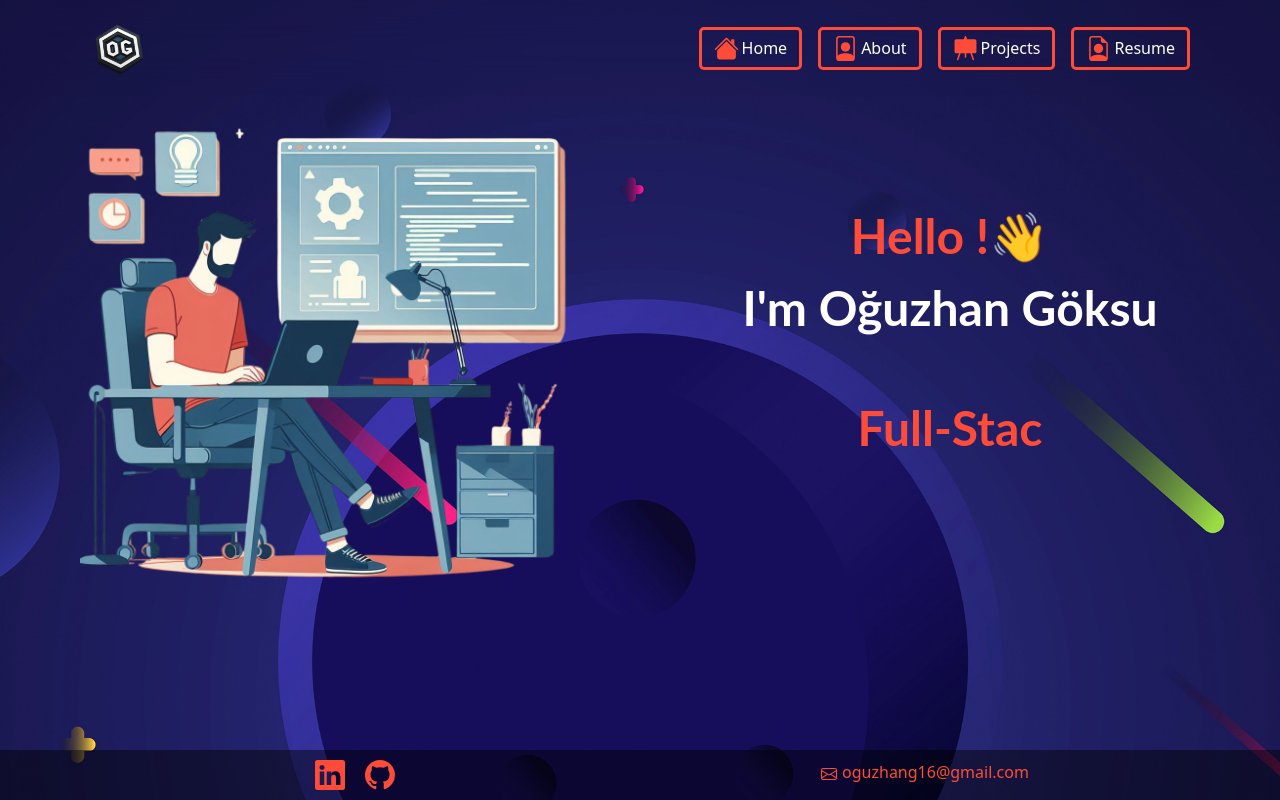
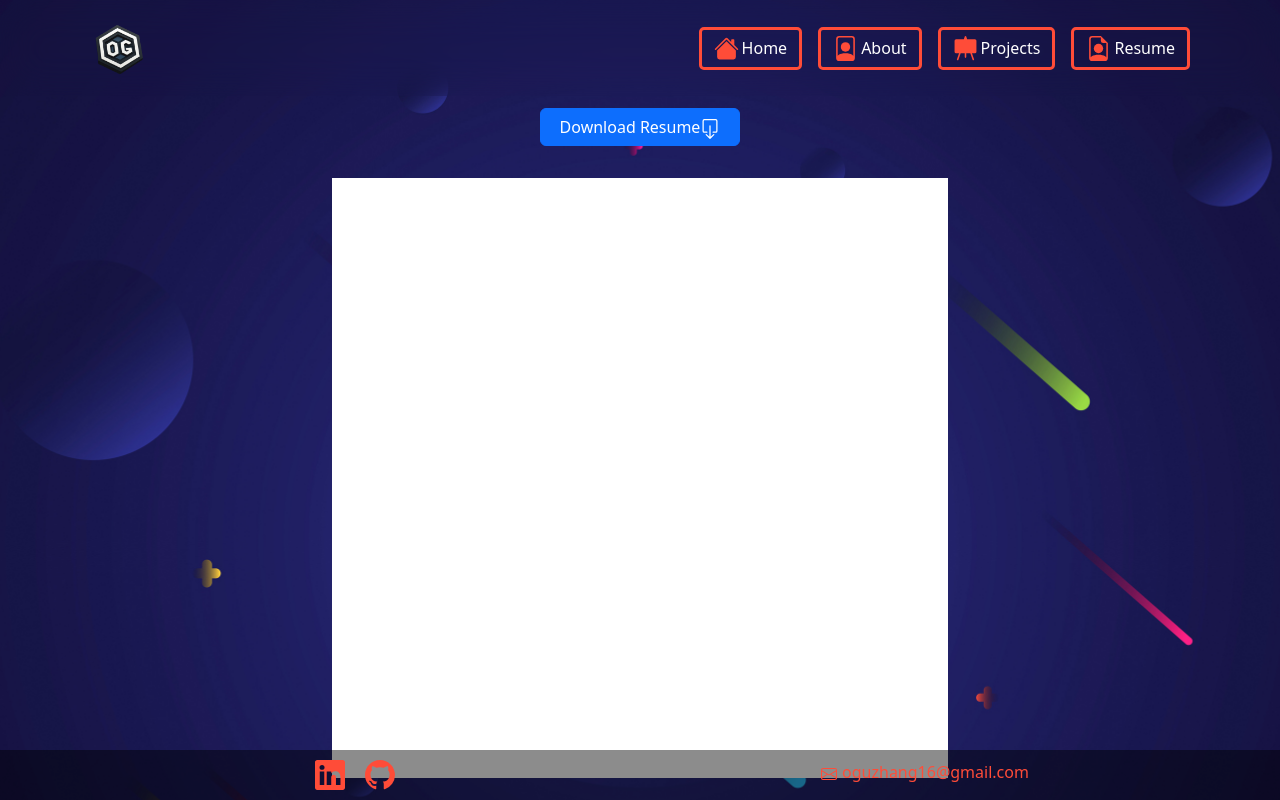
Before and after one commit to oguzhangoksu/Portfolio, a React (Create React App) app: page /Resume/Resume in a window 1280 px wide. Before the commit this address led to /Resume/Resume#/Resume. Shown: the top 800 px of the page. Built offline with nearby package versions, Linux system fonts and the light colour scheme.

Commit message:
revised portfolio

```diff
--- a/src/App.js
+++ b/src/App.js
@@ -6,7 +6,6 @@ import About from "./components/About.js";
 import Resume from"./components/Resume.js";
 import Footer from "./components/Footer.js";
 import {
-  HashRouter as Router,
   Route,
   Routes,
   Navigate
@@ -14,20 +13,20 @@ import {
 
 function App() {
   return (
-    <Router>
+
       <div className="App">
         <Navbar />
         <Routes>
-          <Route path="/Resume" element={<Home/>} />
-          <Route path="/Resume/about" element={<About/>} />
-          <Route path="/Resume/project" element={<Projects/>} />
-          <Route path="/Resume/resume" element={<Resume/>} />
+          <Route path="/" element={<Home/>} />
+          <Route path="/about" element={<About/>} />
+          <Route path="/project" element={<Projects/>} />
+          <Route path="/resume" element={<Resume/>} />
           <Route path="*" element={<Navigate to="/Resume"/>} />
 
         </Routes>
         <Footer/>
       </div>
-    </Router>
+
 
   );
 }
--- a/src/index.js
+++ b/src/index.js
@@ -4,11 +4,13 @@ import './index.css';
 import App from './App';
 import reportWebVitals from './reportWebVitals';
 import 'bootstrap/dist/css/bootstrap.min.css';
-
+import { BrowserRouter } from 'react-router-dom';
 const root = ReactDOM.createRoot(document.getElementById('root'));
 root.render(
   <React.StrictMode>
-    <App />
+     <BrowserRouter basename={"/Resume"}>
+        <App />
+    </BrowserRouter>
   </React.StrictMode>
 );
 
```
